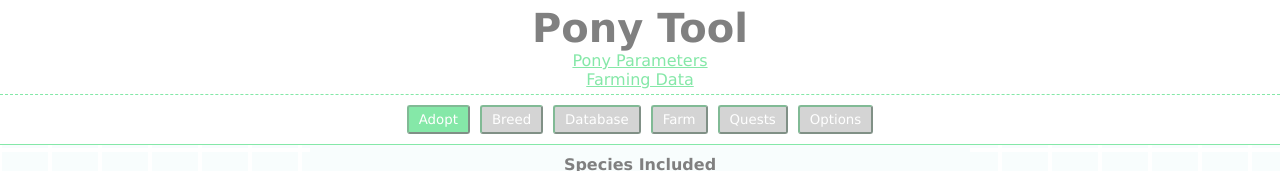
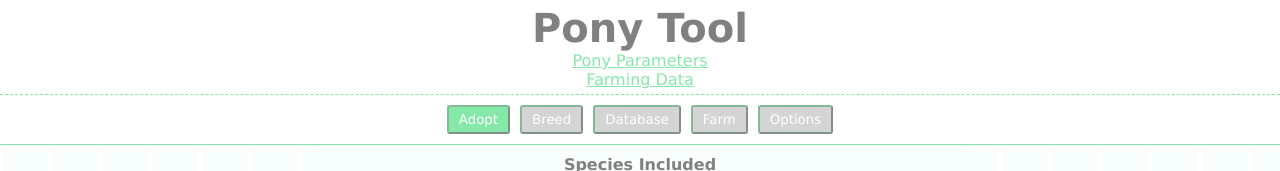
Before and after one commit to Dudex11a/PonyTool, a website: page index.html in a window 1280 px wide. Shown: the top 171 px of the page. Drawn offline with Linux system fonts and the light colour scheme; no server answers.

```diff
--- a/index.html
+++ b/index.html
@@ -22,7 +22,7 @@
             <button onclick="change_mode('breed')" id="breed">Breed</button>
             <button onclick="change_mode('database')" id="database">Database</button>
             <button onclick="change_mode('farm')" id="farm">Farm</button>
-            <button onclick="change_mode('quests')" id="quests">Quests</button>
+            <!-- <button onclick="change_mode('quests')" id="quests">Quests</button> -->
             <button onclick="change_mode('options')" id="options">Options</button>
         </nav>
         <main role="main">
```
